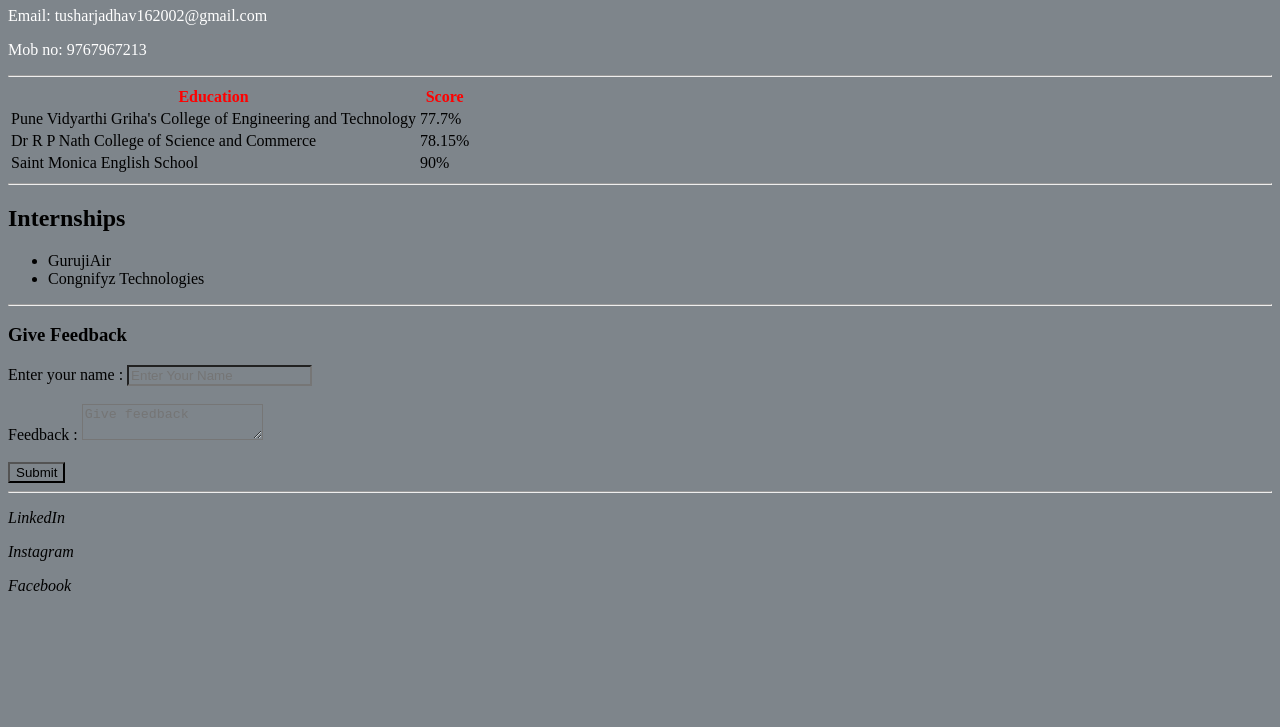
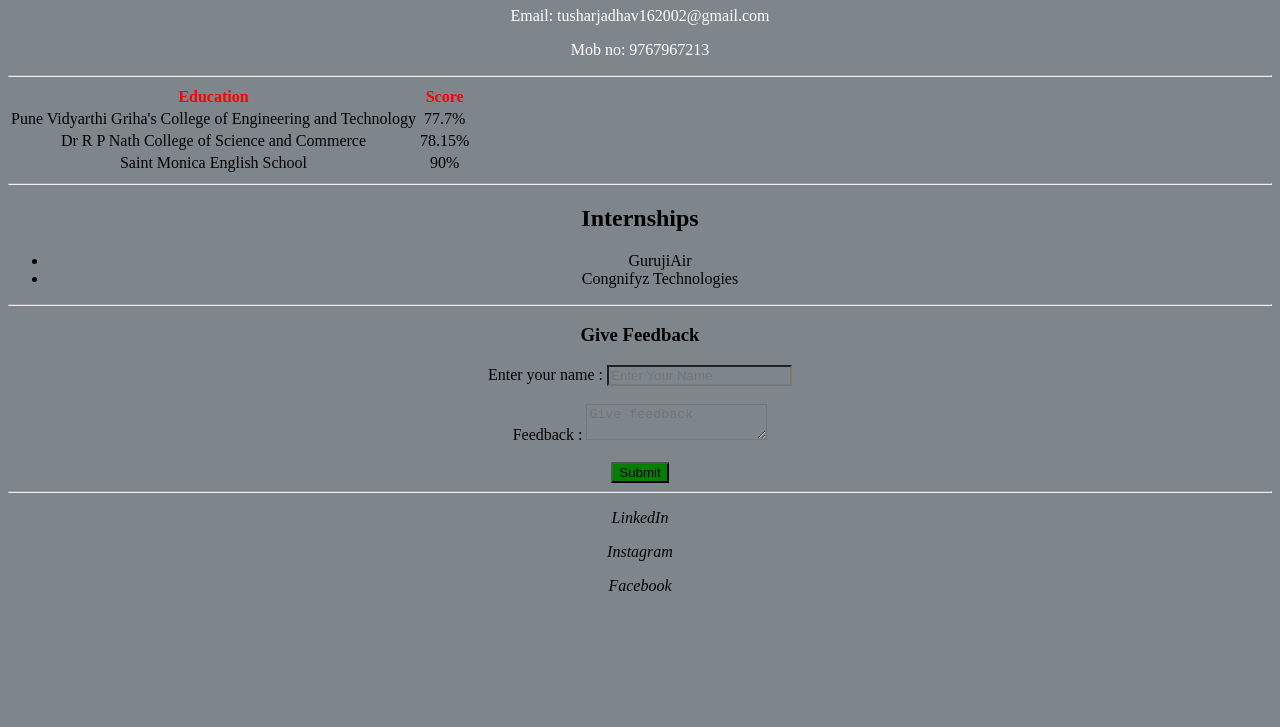
Before and after one commit to jadhavtushar1602/portfolio-site, a plain HTML site: page index.html in a window 1280 px wide. Shown: the part 73-800 px from the top of the page. Drawn offline with Linux system fonts and the light colour scheme.

Commit message:
sixth commit

```diff
--- a/index.html
+++ b/index.html
@@ -7,16 +7,18 @@
     <link rel="stylesheet" href="style.css">
 </head>
 <body>
-    <header>
-        <h1 class="intro"><b>Tushar Jadhav</b></h1>
+    <header class="forcenter">
+        <h1 class="intro" id="name"><b>Tushar Jadhav</b></h1>
         <p></p>
-        <p class="intro">Email: tusharjadhav162002@gmail.com</p>
-        <p class="intro">Mob no: 9767967213</p>
+        <div id="contact">
+            <p class="intro">Email: tusharjadhav162002@gmail.com</p>
+            <p class="intro">Mob no: 9767967213</p>
+        </div>
     </header>
     <hr>
 
-    <main>
-        <div>
+    <main class="forcenter">
+        <div class="forcenter">
             <table>
                 <thead class="tableheading">
                     <tr>
@@ -54,7 +56,7 @@
         </div>
         <hr>
 
-        <div>
+        <div class="forcenter">
             <form action="/">
                 <h3>Give Feedback</h3>
                 <label for="name">Enter your name :
@@ -66,14 +68,14 @@
                     <textarea id="feedback" placeholder="Give feedback"></textarea>
                 </label>
                 <br><br>
-                <button>Submit</button>
+                <button class="submitbutton">Submit</button>
             </form>
         </div>
 
     </main>
     <hr>
 
-    <footer>
+    <footer class="forcenter">
         <div>
             <p><i>LinkedIn</i></p>
             <p><i>Instagram</i></p>
--- a/style.css
+++ b/style.css
@@ -10,3 +10,11 @@
 .tableheading{
     color: red;
 }
+
+.submitbutton{
+    background-color: green;
+}
+
+.forcenter{
+    text-align: center;
+}
```
